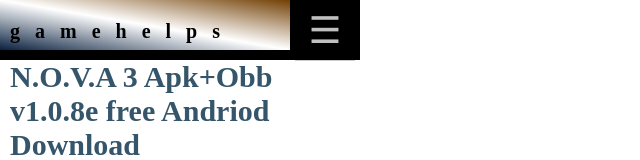
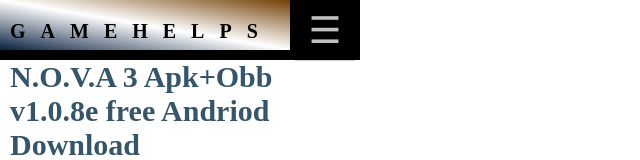
Before and after one commit to savage-hack/gamehelps, a plain HTML site: page index2.html in a window 1280 px wide. Shown: the top 160 px of the page, without its empty margins (0-640 px from the left). Drawn offline with Linux system fonts and the light colour scheme.

Commit message:
Add files via upload

```diff
--- a/index2.html
+++ b/index2.html
@@ -114,7 +114,7 @@
 <! top begin>
     <div style="background-color: black; width: 360px; height: 60px;">
 
-	  <div style="box-sizing: border-box; letter-spacing: 15px; background: linear-gradient(to top right, #09203F, #fff, #724004); color: #000; width: 290px; height: 50px; padding-top: 20px; padding-left: 10px; font-size: 20px; font-weight: bold; ;"> gamehelps</div>
+	  <div style="box-sizing: border-box; letter-spacing: 15px; background: linear-gradient(to top right, #09203F, #fff, #724004); color: #000; width: 290px; height: 50px; padding-top: 20px; padding-left: 10px; font-size: 20px; font-weight: bold; ;"> GAMEHELPS</div>
 
 
 
```
